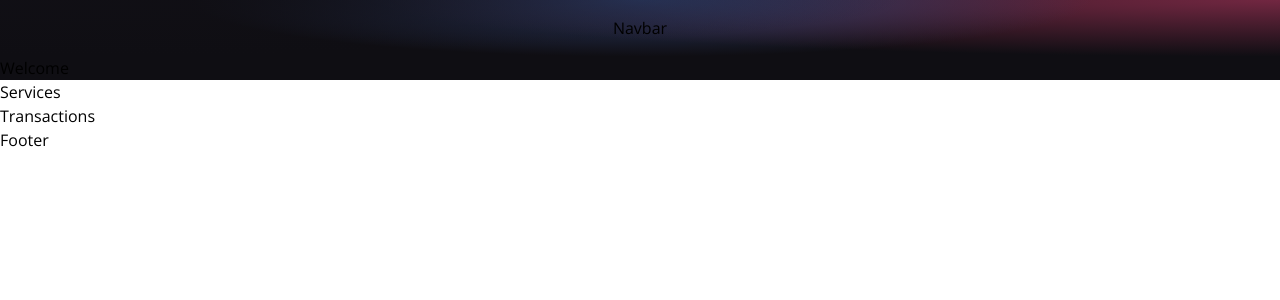
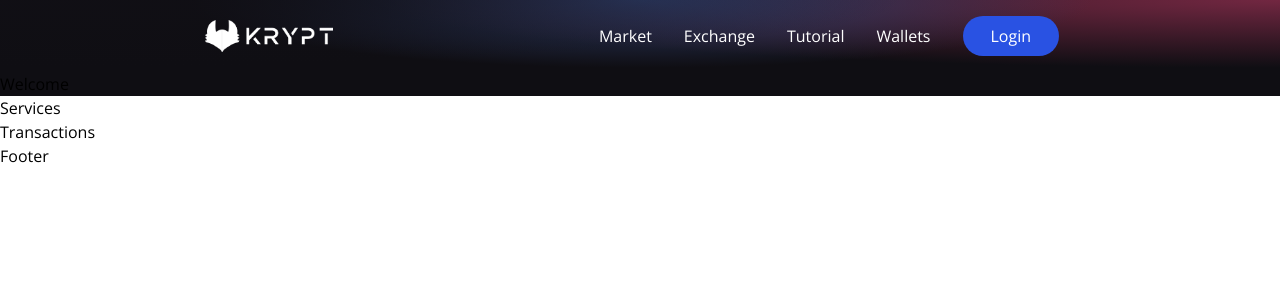
Before and after one commit to amrit-sbagga/web30-crypto-app, a React (Vite) app in the folder client/: page / in a window 1280 px wide. Shown: the top 300 px of the page. Built offline with nearby package versions, Linux system fonts and the light colour scheme.

Commit message:
Impl navigation bar

```diff
--- a/client/src/components/Navbar.jsx
+++ b/client/src/components/Navbar.jsx
@@ -3,11 +3,25 @@ import { HiMenuAlt4 } from "react-icons/hi";
 import { AiOutlineClose } from "react-icons/ai";
 import logo from "../../images/logo.png";
 
+const NavbarItem = ({ title, classProps }) => {
+  return <li className={`mx-4 cursor-pointer ${classProps}`}>{title}</li>;
+};
+
 export class Navbar extends Component {
   render() {
     return (
       <nav className="flex w-full items-center justify-between p-4 md:justify-center">
-        Navbar
+        <div className="flex-initial items-center justify-center md:flex-[0.5]">
+          <img src={logo} alt="logo" className="w-32 cursor-pointer" />
+        </div>
+        <ul className="hidden flex-initial list-none flex-row items-center justify-between text-white md:flex">
+          {["Market", "Exchange", "Tutorial", "Wallets"].map((item, index) => (
+            <NavbarItem key={item + index} title={item} />
+          ))}
+          <li className="mx-4 cursor-pointer rounded-full bg-[#2952e3] py-2 px-7 hover:bg-[#2546bd]">
+            Login
+          </li>
+        </ul>
       </nav>
     );
   }
```
